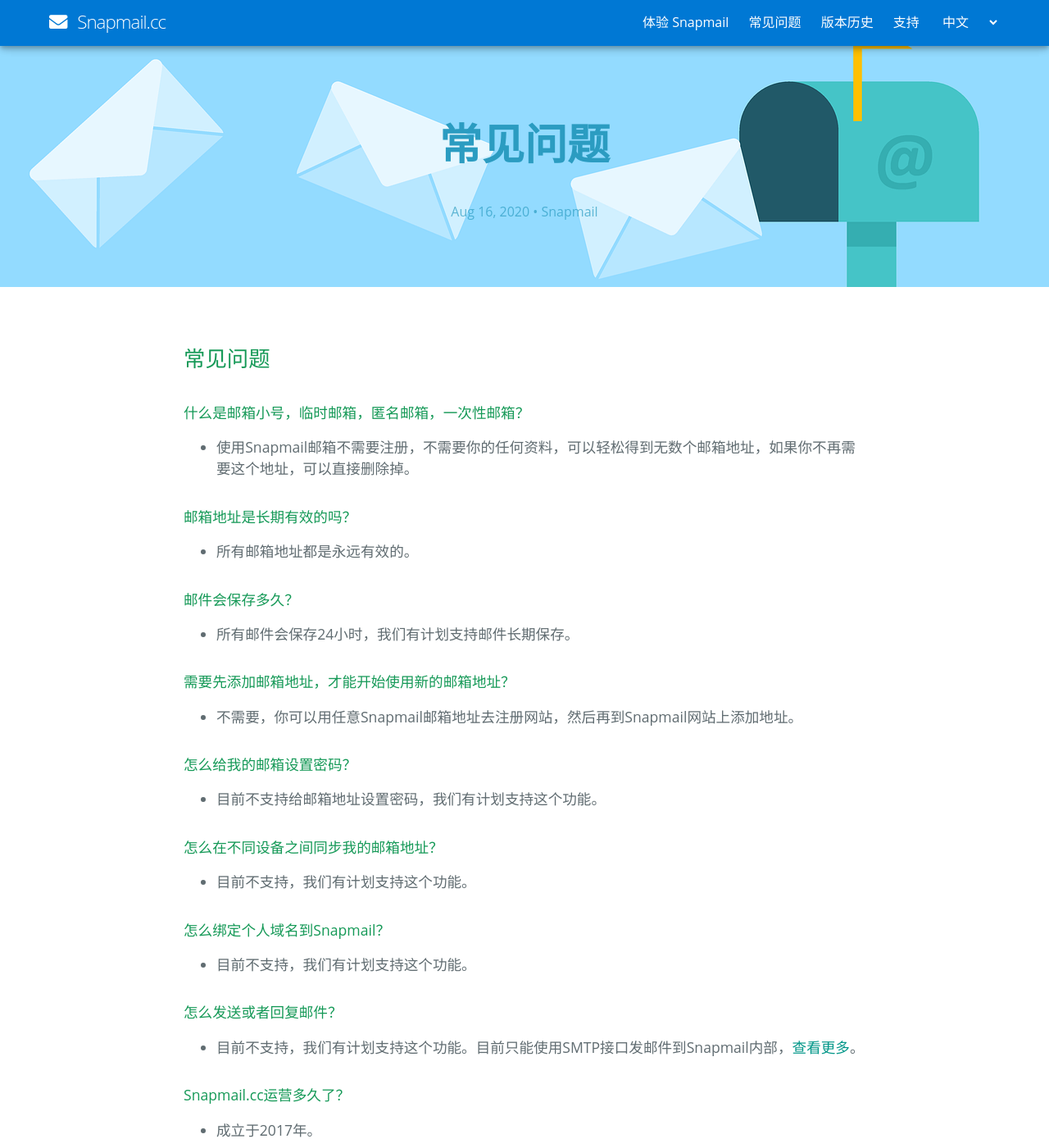
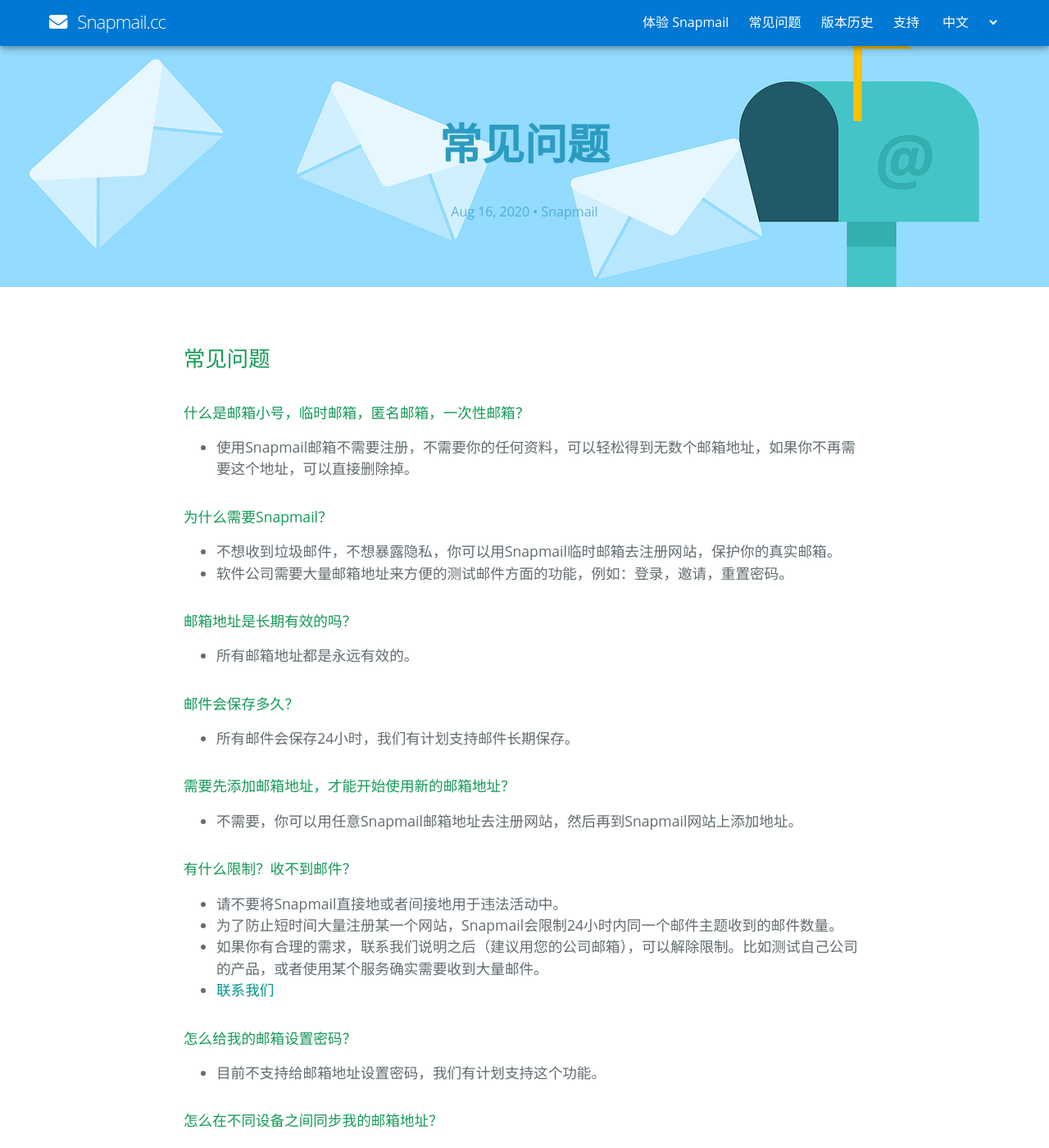
Before and after one commit to joodies/myblog, a Jekyll site: the page built from zh/_posts/2020-08-16-faq.md, in a window 1280 px wide and 1400 px high. Shown: the whole window at 82% size. Built offline with Jekyll 4.4.1, drawn with Linux system fonts in a browser that asks for light colours; nearby versions of some CDN libraries; some web fonts are replaced; comment, search, counter and statistics services are not loaded.

Commit message:
sw-209 legal info

```diff
--- a/zh/_posts/2020-08-16-faq.md
+++ b/zh/_posts/2020-08-16-faq.md
@@ -11,6 +11,10 @@
 #### 什么是邮箱小号，临时邮箱，匿名邮箱，一次性邮箱？
 + 使用Snapmail邮箱不需要注册，不需要你的任何资料，可以轻松得到无数个邮箱地址，如果你不再需要这个地址，可以直接删除掉。
 
+#### 为什么需要Snapmail？
++ 不想收到垃圾邮件，不想暴露隐私，你可以用Snapmail临时邮箱去注册网站，保护你的真实邮箱。
++ 软件公司需要大量邮箱地址来方便的测试邮件方面的功能，例如：登录，邀请，重置密码。
+
 #### 邮箱地址是长期有效的吗？
 + 所有邮箱地址都是永远有效的。
 
@@ -19,6 +23,12 @@
 
 #### 需要先添加邮箱地址，才能开始使用新的邮箱地址？
 + 不需要，你可以用任意Snapmail邮箱地址去注册网站，然后再到Snapmail网站上添加地址。
+
+#### 有什么限制？收不到邮件？
++ 请不要将Snapmail直接地或者间接地用于违法活动中。
++ 为了防止短时间大量注册某一个网站，Snapmail会限制24小时内同一个邮件主题收到的邮件数量。
++ 如果你有合理的需求，联系我们说明之后（建议用您的公司邮箱），可以解除限制。比如测试自己公司的产品，或者使用某个服务确实需要收到大量邮件。
++ <a target="_blank" href="https://www.snapmail.cc/blog/zh/support.html"> 联系我们 </a>
 
 #### 怎么给我的邮箱设置密码？
 + 目前不支持给邮箱地址设置密码，我们有计划支持这个功能。
```
Also changed, not shown: en/_posts/2020-08-16-faq.md (+10 -0 lines), ja/_posts/2020-08-16-faq.md (+10 -0 lines).
